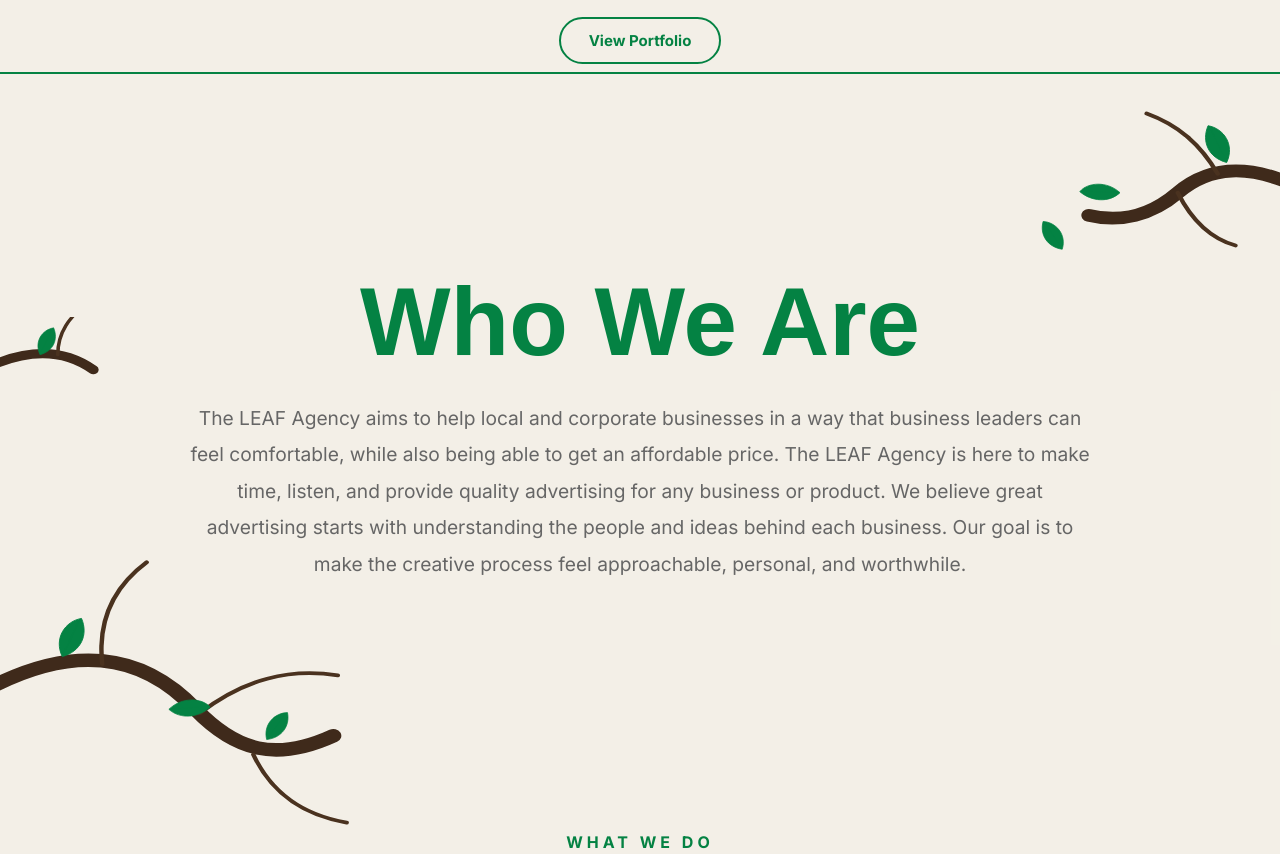
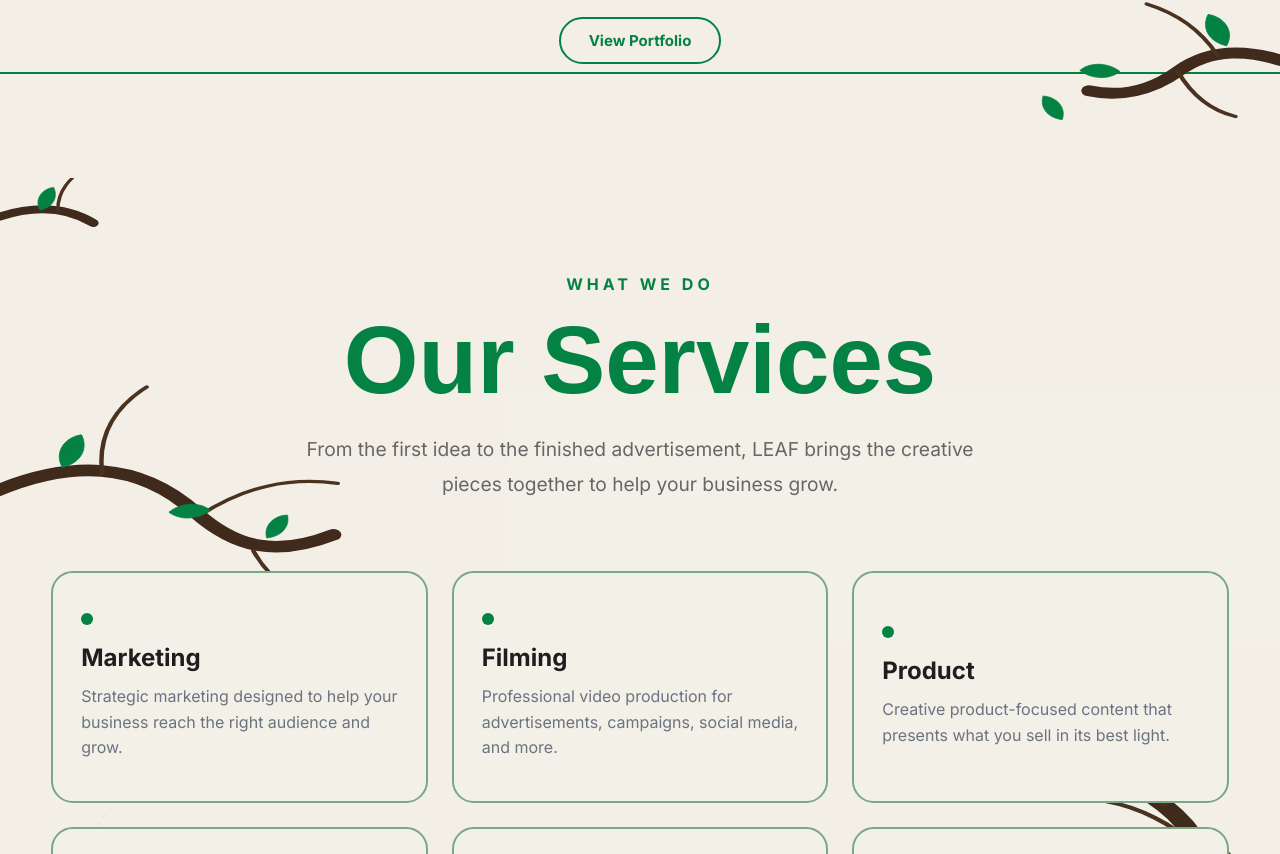
Before and after one commit to TheLeafAgency/The-LEAF-Agency, a Next.js app: page / in a window 1280 px wide. Shown: the part 626-1480 px from the top of the page. Built offline with nearby package versions, Linux system fonts and the light colour scheme.

Commit message:
Remove About section from homepage

```diff
--- a/app/page.tsx
+++ b/app/page.tsx
@@ -1,6 +1,5 @@
 import Navbar from "@/components/Navbar";
 import Hero from "@/components/Hero";
-import AboutSection from "@/components/AboutSection";
 import ServicesSection from "@/components/ServicesSection";
 import ServiceCards from "@/components/ServiceCards";
 import ContactSection from "@/components/ContactSection";
@@ -12,7 +11,6 @@ export default function Home() {
       <BotanicalGrowth />
       <Navbar />
       <Hero />
-      <AboutSection />
       <ServicesSection />
       <ServiceCards />
       <ContactSection />
```
